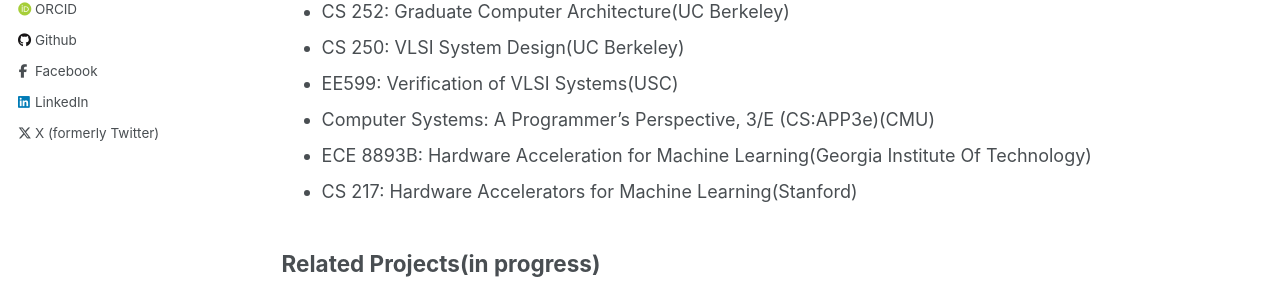
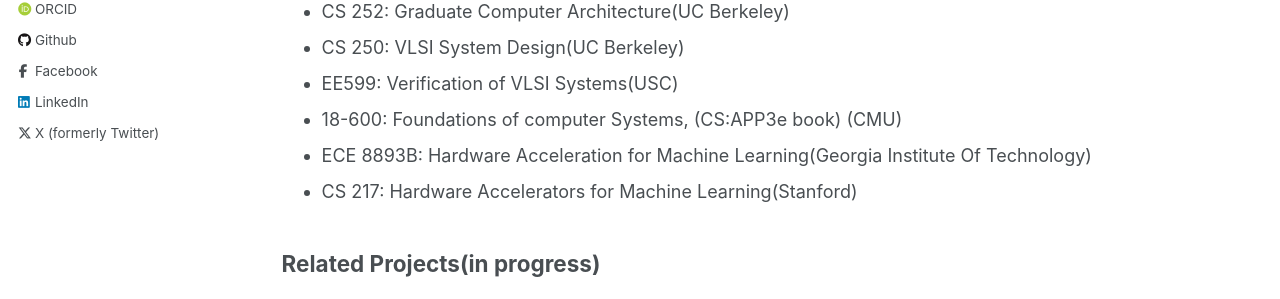
Before and after one commit to Priyanshumishra77/priyanshu.github.io, a Jekyll site: the page built from _pages/diy-projects.md, in a window 1280 px wide and 900 px high. Shown: the part 377-676 px from the top of the window. Built offline with Jekyll 4.4.1, drawn with Linux system fonts in a browser that asks for light colours; some web fonts are replaced.

Commit message:
Update diy-projects.md

```diff
--- a/_pages/diy-projects.md
+++ b/_pages/diy-projects.md
@@ -19,7 +19,7 @@ redirect_from:
 - CS 252: Graduate Computer Architecture(UC Berkeley)
 - CS 250: VLSI System Design(UC Berkeley)
 - EE599:  Verification of VLSI Systems(USC)
-- Computer Systems: A Programmer's Perspective, 3/E (CS:APP3e)(CMU)
+- 18-600: Foundations of computer Systems, (CS:APP3e book) (CMU)
 - ECE 8893B: Hardware Acceleration for Machine Learning(Georgia Institute Of Technology)
 - CS 217: Hardware Accelerators for Machine Learning(Stanford)
 
```
